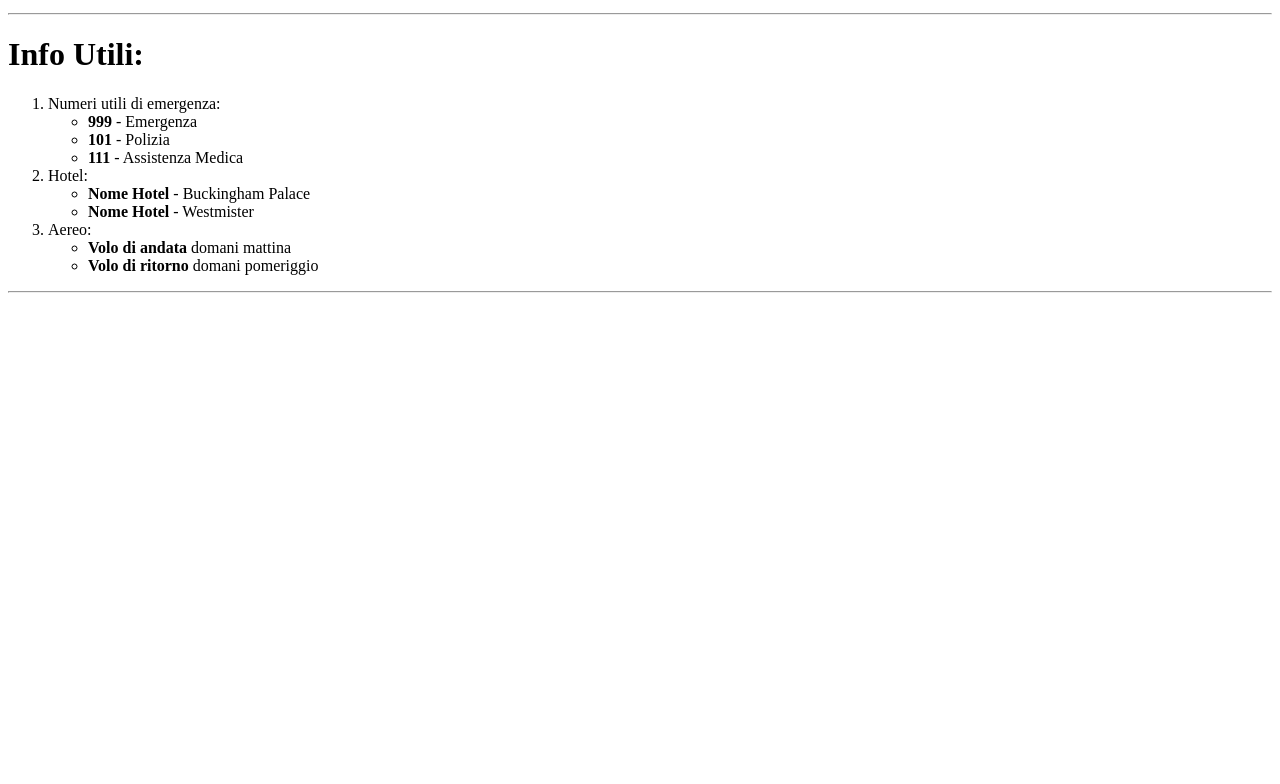
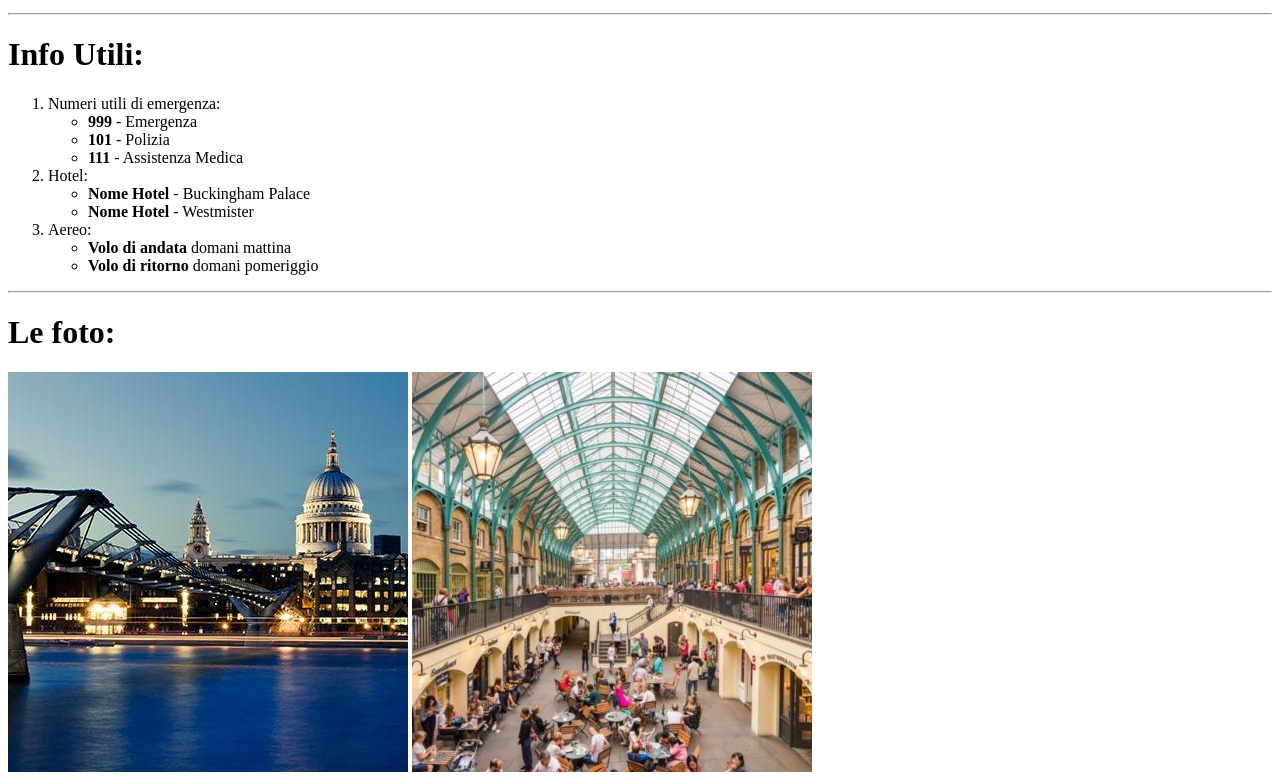
Before and after one commit to ManuelAvanzi/html-london-trip, a plain HTML site: page index.html in a window 1280 px wide. Shown: the part 1055-1839 px from the top of the page. Before the commit the page ends 1356 px from the top, so only its background shows below. Drawn offline with Linux system fonts and the light colour scheme.

```diff
--- a/index.html
+++ b/index.html
@@ -93,7 +93,9 @@
        </ol>
        <hr>
     <!-- fine info utili -->
-
+       <h1>Le foto:</h1>
+       <img src="img/londonA.jpg" alt="foto di Londra">
+       <img src="img/londonB.jpg" alt="foto di Londra">
     <!-- footer con foto -->
 </body>
 </html>
```
